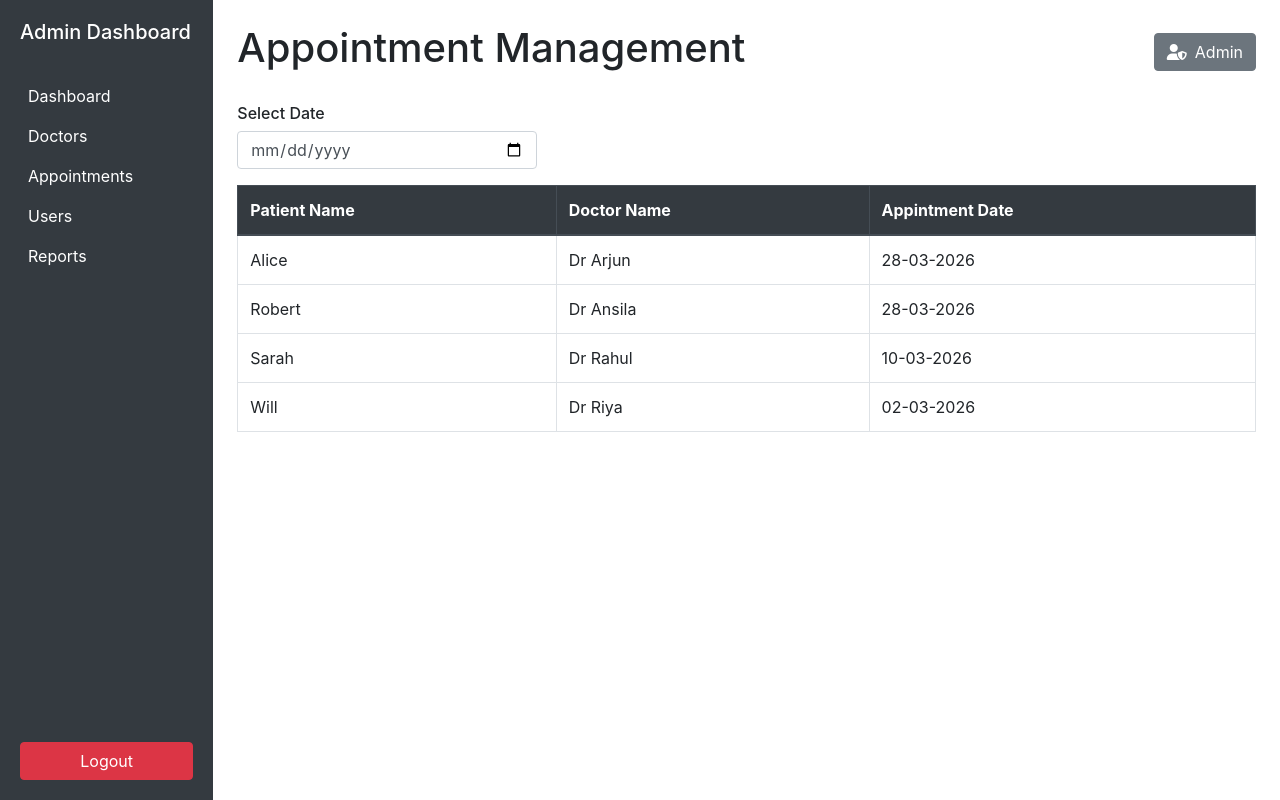
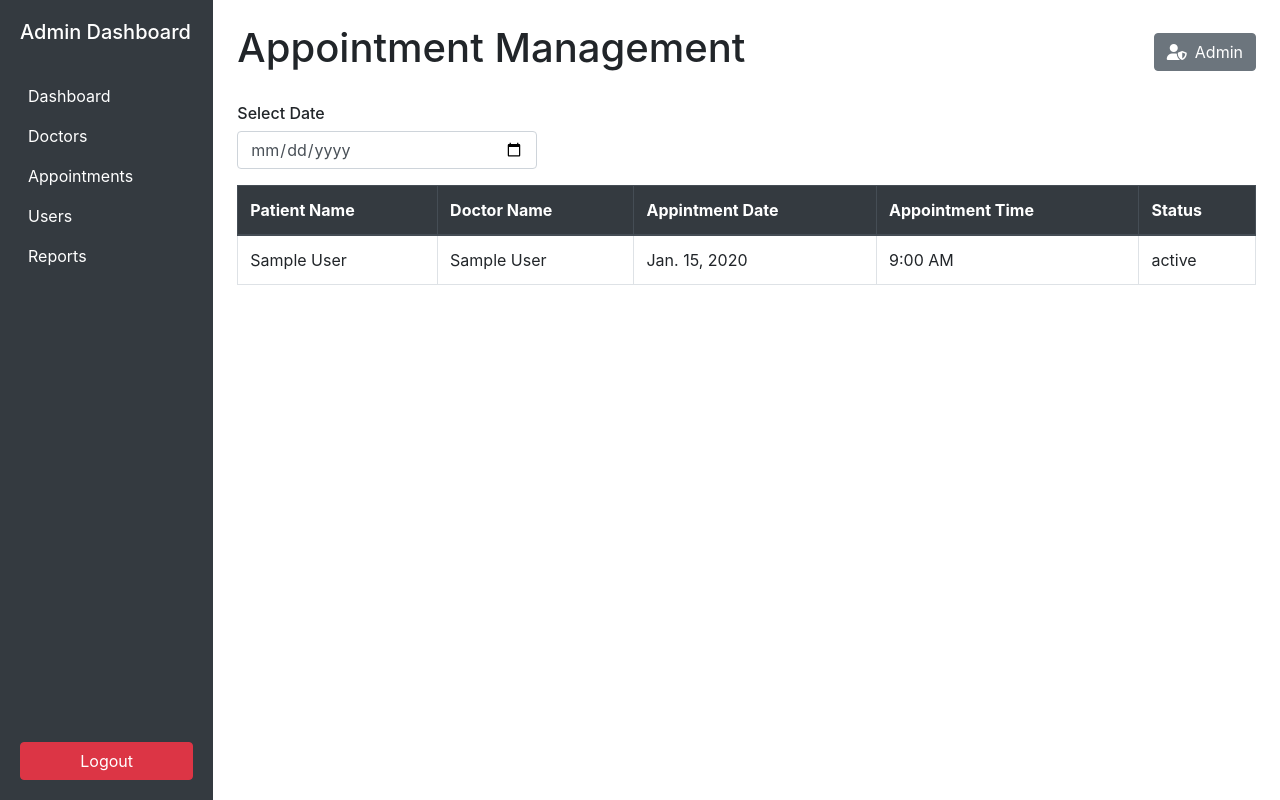
Before and after one commit to amritheshsiva/hospital_management, a Django app: page /appointments in a window 1280 px wide. Run offline with Django 4.2, Linux system fonts and the light colour scheme; tables that the repository leaves empty hold one stand-in row (values such as "Sample post"); some libraries are stand-ins or nearby versions.

Commit message:
appointment page

```diff
--- a/Admin/adminside/adminapp/templates/appointments.html
+++ b/Admin/adminside/adminapp/templates/appointments.html
@@ -31,29 +31,20 @@
                             <th>Patient Name</th>
                             <th>Doctor Name</th>
                             <th>Appintment Date</th>
+                            <th>Appointment Time</th>
+                            <th>Status</th>
                         </tr>
                     </thead>
+                    {% for booking in booking_list %}
                     <tbody>
                         <tr>
-                            <td>Alice</td>
-                            <td>Dr Arjun</td>
-                            <td>28-03-2026</td>
+                            <td>{{ booking.patient.name }}</td>
+                            <td>{{ booking.doctor.name}}</td>
+                            <td>{{booking.Date}}</td>
+                            <td>{{booking.time_slot}}</td>
+                            <td>{{booking.status}}</td>
                         </tr>
-                        <tr>
-                            <td>Robert</td>
-                            <td>Dr Ansila</td>
-                            <td>28-03-2026</td>
-                        </tr>
-                        <tr>
-                            <td>Sarah</td>
-                            <td>Dr Rahul</td>
-                            <td>10-03-2026</td>
-                        </tr>
-                        <tr>
-                            <td>Will</td>
-                            <td>Dr Riya</td>
-                            <td>02-03-2026</td>
-                        </tr>
+                        {% endfor %}
                     </tbody>
                 </table>
             </div>
```
